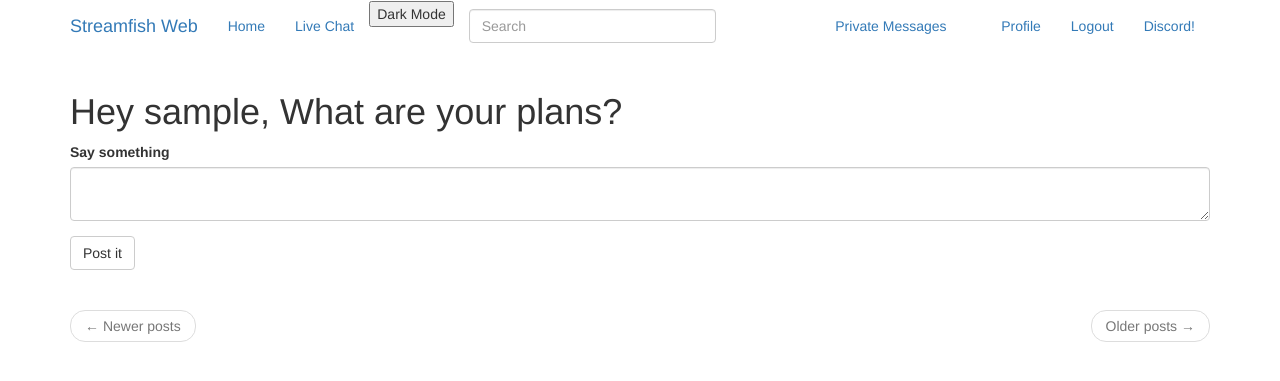
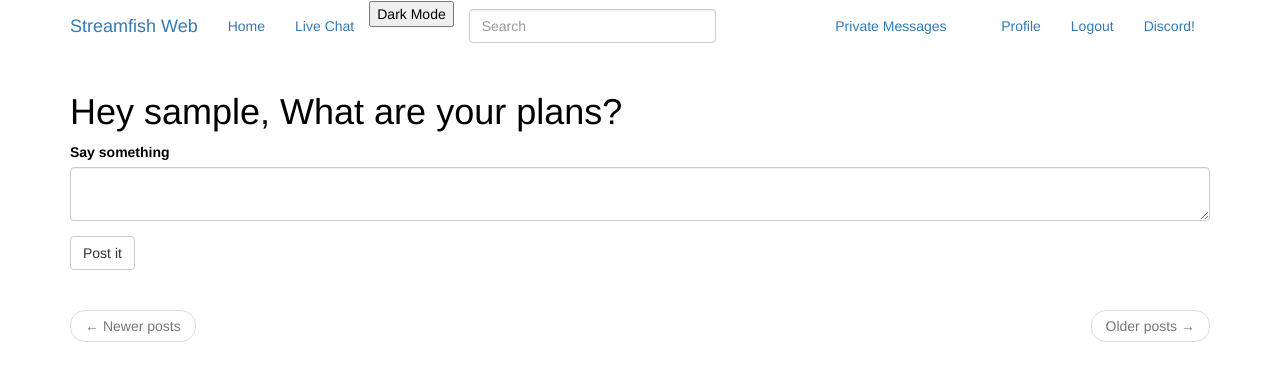
Before and after one commit to Amazeryogo/Streamfish-Source-Code, a Flask app: page / in a window 1280 px wide. Shown: the top 381 px of the page. Run offline with Flask 2, Linux system fonts and the light colour scheme; the visitor is signed in with stand-in values (Sample User, id 1); data comes from the database, SQL or seed files in the repository; data that the repository does not hold is empty; some libraries are stand-ins or nearby versions.

Commit message:
Update main.css

```diff
--- a/app/static/main.css
+++ b/app/static/main.css
@@ -1,4 +1,4 @@
-.body{
+body{
  background-color: white;
  color: black;
  transition: all 0.5s;
```
